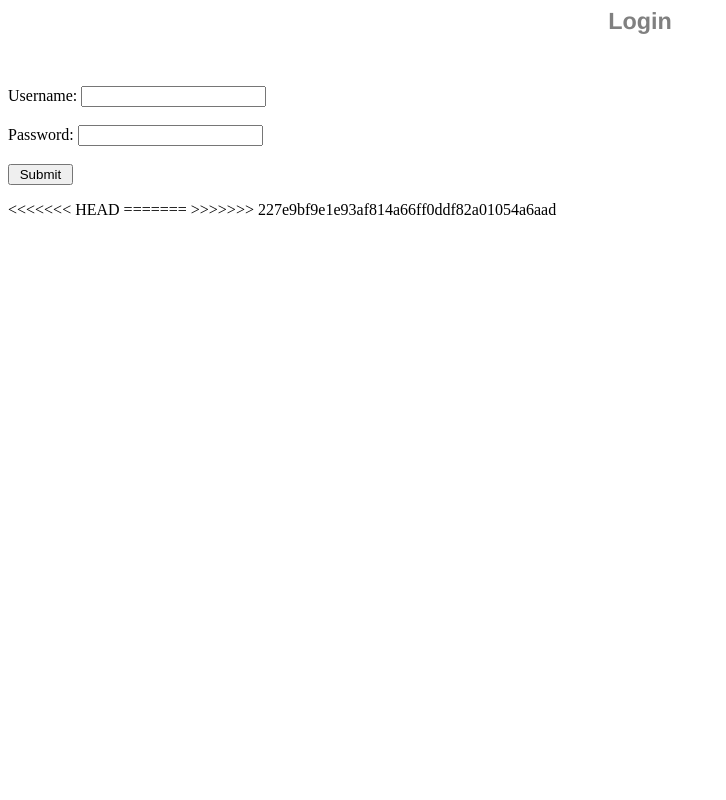
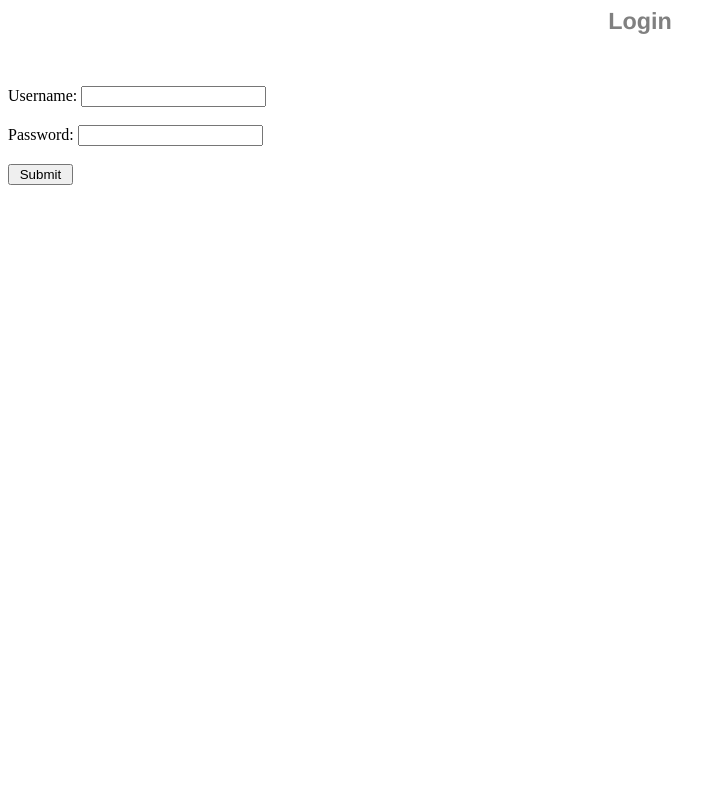
Before and after one commit to Nick314159/birdstop, a PHP site: page /login.php in a window 1280 px wide. Shown: the whole page, without its empty margins (0-726 px from the left). Run offline with PHP 8.4, Linux system fonts and the light colour scheme; data that the repository does not hold is empty.

Commit message:
Fixed merge conflict

```diff
--- a/html/admin/login.php
+++ b/html/admin/login.php
@@ -33,7 +33,6 @@ if ($_SERVER["REQUEST_METHOD"] == "POST") {
 <div style="font-size:11px; color:#cc0000; margin-top:10px"><?php echo $error; ?></div>
 </body>
 </html>
-<<<<<<< HEAD
 <?php
 session_start();
 include("../config.php");
@@ -47,5 +46,3 @@ if ($_SERVER["REQUEST_METHOD"] == "POST") {
     }
 }
 ?>
-=======
->>>>>>> 227e9bf9e1e93af814a66ff0ddf82a01054a6aad
--- a/html/config.php
+++ b/html/config.php
@@ -5,6 +5,6 @@
 define('DB_DATABASE', 'bird_stop');
 $db = mysqli_connect(DB_SERVER, DB_USERNAME, DB_PASSWORD, DB_DATABASE);
 
-   $adminUsername = "3b9640ce8bf7550b178e590aed5916e1";
-   $adminPassword = "0de63c3b41cb107256af2ddcf012ab7d";
+$adminUsername = "3b9640ce8bf7550b178e590aed5916e1";
+$adminPassword = "0de63c3b41cb107256af2ddcf012ab7d";
 ?>
```
